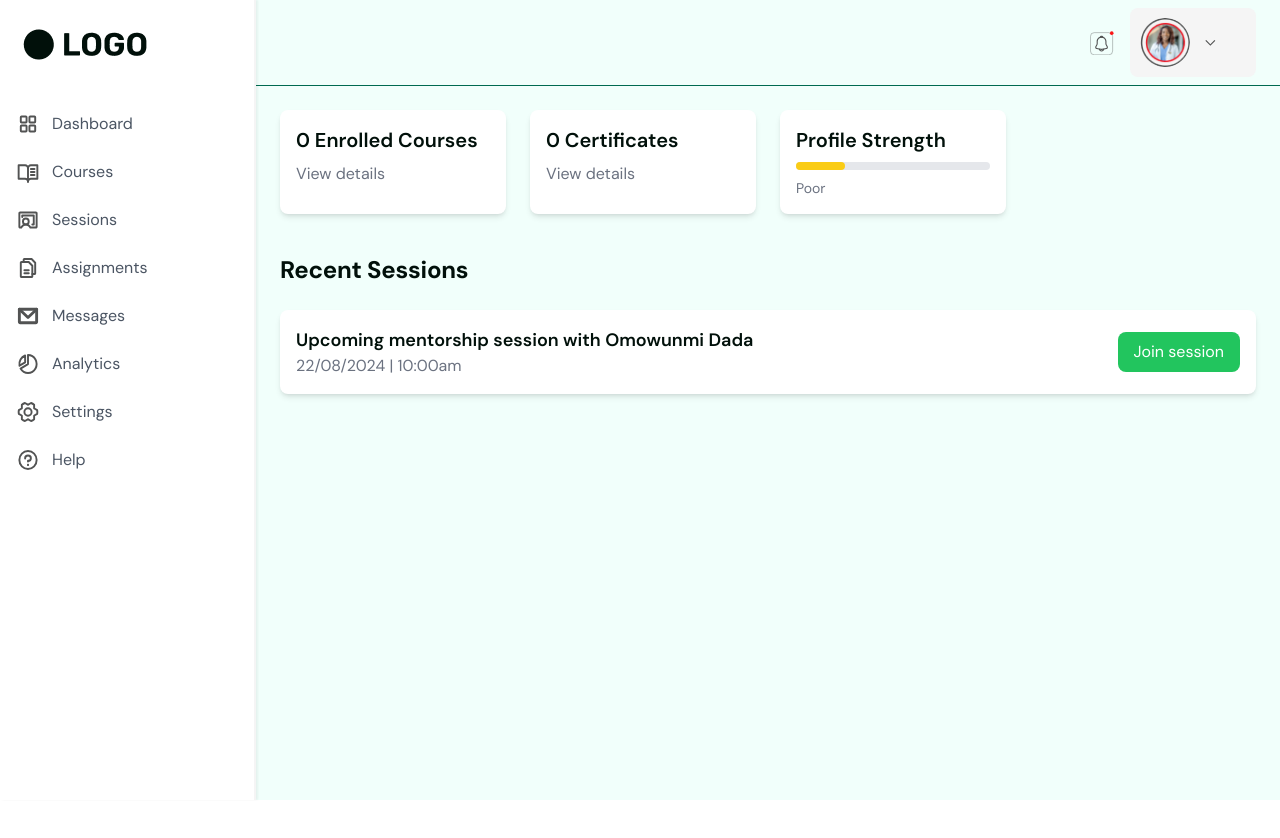
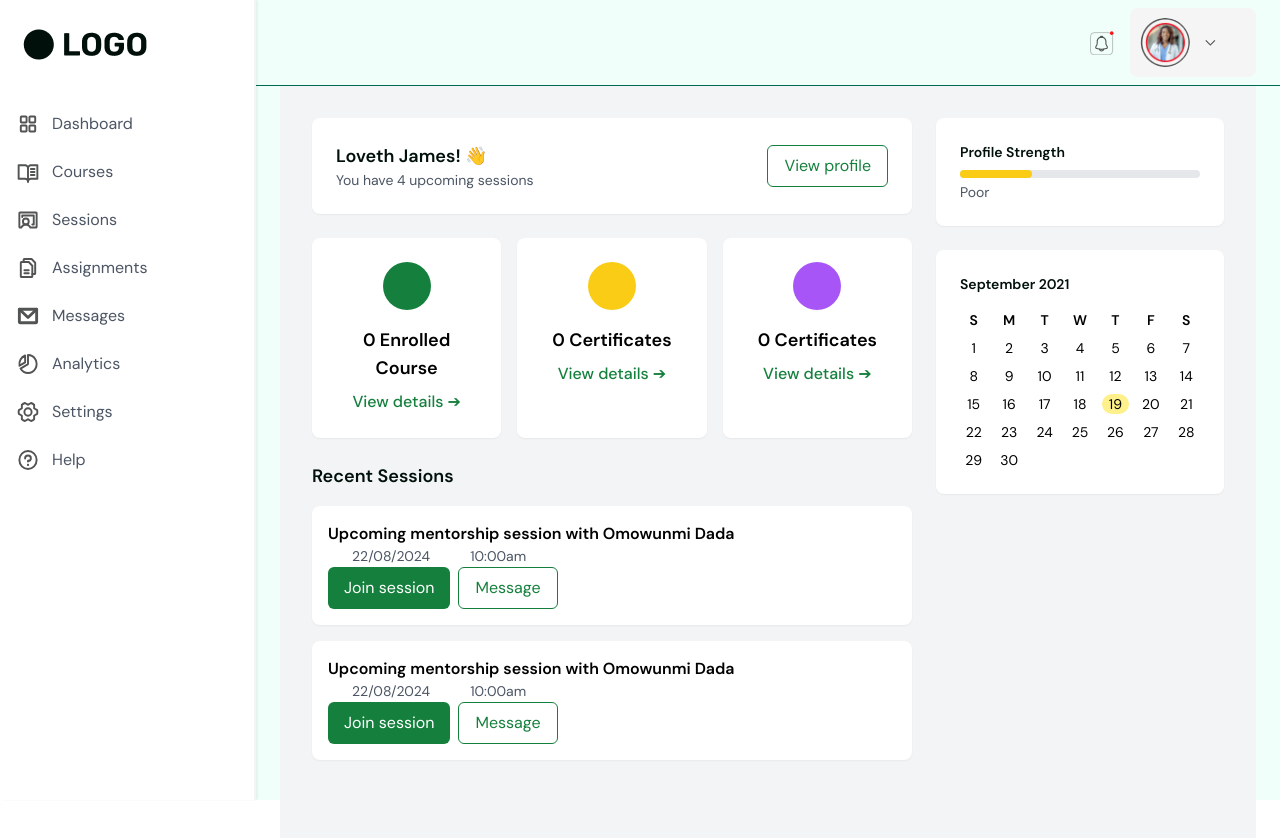
Before and after one commit to Omolara5861/superstar-mentors, a Next.js app: page /mentee-dashboard in a window 1280 px wide. Shown: the top 838 px of the page. Before the commit the page ends 800 px from the top, so only its background shows below. Built offline with nearby package versions, Linux system fonts and the light colour scheme.

Commit message:
create  dashboard

```diff
--- a/src/app/mentee-dashboard/page.tsx
+++ b/src/app/mentee-dashboard/page.tsx
@@ -1,50 +1,173 @@
+"use client";
+import { useState } from "react";
 import Wrapper from "../../components/mentee-dashboard/wrapper/Wrapper";
 
+function Dashboard() {
+    const [upcomingSessions, setUpcomingSessions] = useState([
+        {
+            mentor: "Omowunmi Dada",
+            date: "22/08/2024",
+            time: "10:00am",
+        },
+        {
+            mentor: "Omowunmi Dada",
+            date: "22/08/2024",
+            time: "10:00am",
+        },
+    ]);
 
-function Dashboard() {
     return (
-               <>
-                {/* Dashboard content */}
-                <div className="mt-6 grid grid-cols-1 md:grid-cols-2 lg:grid-cols-4 gap-6">
-                    {/* Enrolled Courses Card */}
-                    <div className="p-4 bg-white rounded-lg shadow-md">
-                        <h3 className="text-xl font-semibold">0 Enrolled Courses</h3>
-                        <p className="text-gray-500 mt-2">View details</p>
+        <div className="p-4 sm:p-6 lg:p-8 bg-gray-100 min-h-screen">
+            <div className="grid grid-cols-1 md:grid-cols-3 gap-6">
+                {/* Left Section */}
+                <div className="md:col-span-2 space-y-6">
+                    {/* User Information */}
+                    <div className="p-6 bg-white rounded-lg shadow-sm flex justify-between items-center">
+                        <div>
+                            <h3 className="text-lg font-semibold">Loveth James! 👋</h3>
+                            <p className="text-sm text-gray-600">
+                                You have 4 upcoming sessions
+                            </p>
+                        </div>
+                        <button className="bg-transparent border border-green-700 text-green-700 px-4 py-2 rounded-md hover:bg-green-100">
+                            View profile
+                        </button>
                     </div>
 
-                    {/* Certificates Card */}
-                    <div className="p-4 bg-white rounded-lg shadow-md">
-                        <h3 className="text-xl font-semibold">0 Certificates</h3>
-                        <p className="text-gray-500 mt-2">View details</p>
+                    {/* Cards Section */}
+                    <div className="grid grid-cols-1 sm:grid-cols-3 gap-4">
+                        {/* Enrolled Courses */}
+                        <div className="bg-white p-6 rounded-lg shadow-sm text-center">
+                            <div className="bg-green-700 text-white p-3 w-12 h-12 rounded-full mx-auto mb-4 flex items-center justify-center">
+                                {/* Add Icon */}
+                            </div>
+                            <h4 className="text-lg font-semibold">0 Enrolled Course</h4>
+                            <button className="text-green-700 font-medium mt-2">
+                                View details ➔
+                            </button>
+                        </div>
+
+                        {/* Certificates */}
+                        <div className="bg-white p-6 rounded-lg shadow-sm text-center">
+                            <div className="bg-yellow-400 text-white p-3 w-12 h-12 rounded-full mx-auto mb-4 flex items-center justify-center">
+                                {/* Add Icon */}
+                            </div>
+                            <h4 className="text-lg font-semibold">0 Certificates</h4>
+                            <button className="text-green-700 font-medium mt-2">
+                                View details ➔
+                            </button>
+                        </div>
+
+                        {/* More Certificates */}
+                        <div className="bg-white p-6 rounded-lg shadow-sm text-center">
+                            <div className="bg-purple-500 text-white p-3 w-12 h-12 rounded-full mx-auto mb-4 flex items-center justify-center">
+                                {/* Add Icon */}
+                            </div>
+                            <h4 className="text-lg font-semibold">0 Certificates</h4>
+                            <button className="text-green-700 font-medium mt-2">
+                                View details ➔
+                            </button>
+                        </div>
                     </div>
 
-                    {/* Profile Strength */}
-                    <div className="p-4 bg-white rounded-lg shadow-md">
-                        <h3 className="text-xl font-semibold">Profile Strength</h3>
-                        <div className="w-full bg-gray-200 h-2 rounded-full mt-2">
-                            <div className="bg-yellow-400 h-2 w-1/4 rounded-full"></div>
-                        </div>
-                        <p className="text-sm text-gray-500 mt-2">Poor</p>
+                    {/* Recent Sessions */}
+                    <div>
+                        <h3 className="text-lg font-semibold mb-4">Recent Sessions</h3>
+                        {upcomingSessions.map((session, index) => (
+                            <div
+                                key={index}
+                                className="flex flex-wrap items-center bg-white p-4 rounded-lg shadow-sm mb-4"
+                            >
+                                <div className="flex-grow">
+                                    <p className="font-semibold">
+                                        Upcoming mentorship session with{" "}
+                                        {session.mentor}
+                                    </p>
+                                    <p className="text-sm text-gray-600">
+                                        <span className="inline-block">
+                                            <svg
+                                                className="h-5 w-5 inline-block mr-1"
+                                                viewBox="0 0 24 24"
+                                                fill="none"
+                                                xmlns="http://www.w3.org/2000/svg"
+                                            >
+                                                {/* Add Calendar Icon */}
+                                            </svg>
+                                            {session.date}
+                                        </span>
+                                        <span className="ml-4">
+                                            <svg
+                                                className="h-5 w-5 inline-block mr-1"
+                                                viewBox="0 0 24 24"
+                                                fill="none"
+                                                xmlns="http://www.w3.org/2000/svg"
+                                            >
+                                                {/* Add Clock Icon */}
+                                            </svg>
+                                            {session.time}
+                                        </span>
+                                    </p>
+                                </div>
+                                <div className="flex space-x-2">
+                                    <button className="bg-green-700 text-white px-4 py-2 rounded-md">
+                                        Join session
+                                    </button>
+                                    <button className="border border-green-700 text-green-700 px-4 py-2 rounded-md hover:bg-green-100">
+                                        Message
+                                    </button>
+                                </div>
+                            </div>
+                        ))}
                     </div>
                 </div>
 
-                {/* Recent Sessions */}
-                <div className="mt-10">
-                    <h2 className="text-2xl font-bold">Recent Sessions</h2>
-                    <div className="mt-6 space-y-4">
-                        <div className="p-4 bg-white rounded-lg shadow-md flex justify-between items-center">
-                            <div>
-                                <h3 className="text-lg font-semibold">Upcoming mentorship session with Omowunmi Dada</h3>
-                                <p className="text-gray-500">22/08/2024 | 10:00am</p>
+                {/* Right Section (Calendar & Profile Strength) */}
+                <div className="space-y-6">
+                    {/* Profile Strength */}
+                    <div className="p-6 bg-white rounded-lg shadow-sm">
+                        <h3 className="text-sm font-semibold">Profile Strength</h3>
+                        <div className="mt-2">
+                            <div className="bg-gray-200 rounded-full h-2 w-full">
+                                <div
+                                    className="bg-yellow-400 h-2 rounded-full"
+                                    style={{ width: "30%" }}
+                                ></div>
                             </div>
-                            <button className="px-4 py-2 bg-green-500 text-white rounded-lg">Join session</button>
+                            <p className="text-sm text-gray-600 mt-1">Poor</p>
                         </div>
+                    </div>
 
-                        {/* Other session cards */}
+                    {/* Calendar Section */}
+                    <div className="p-6 bg-white rounded-lg shadow-sm">
+                        <h3 className="text-sm font-semibold mb-4">
+                            September 2021
+                        </h3>
+                        <div className="grid grid-cols-7 gap-2">
+                            {["S", "M", "T", "W", "T", "F", "S"].map((day, idx) => (
+                                <div
+                                    key={idx}
+                                    className="text-center font-semibold text-sm"
+                                >
+                                    {day}
+                                </div>
+                            ))}
+                            {Array.from({ length: 30 }).map((_, dayIdx) => (
+                                <div
+                                    key={dayIdx}
+                                    className={`text-center text-sm ${dayIdx === 18
+                                            ? "bg-yellow-200 rounded-full"
+                                            : ""
+                                        }`}
+                                >
+                                    {dayIdx + 1}
+                                </div>
+                            ))}
+                        </div>
                     </div>
                 </div>
-               </>
-
+            </div>
+        </div>
     );
 }
-export default Wrapper(Dashboard)
+
+export default Wrapper(Dashboard);
```
